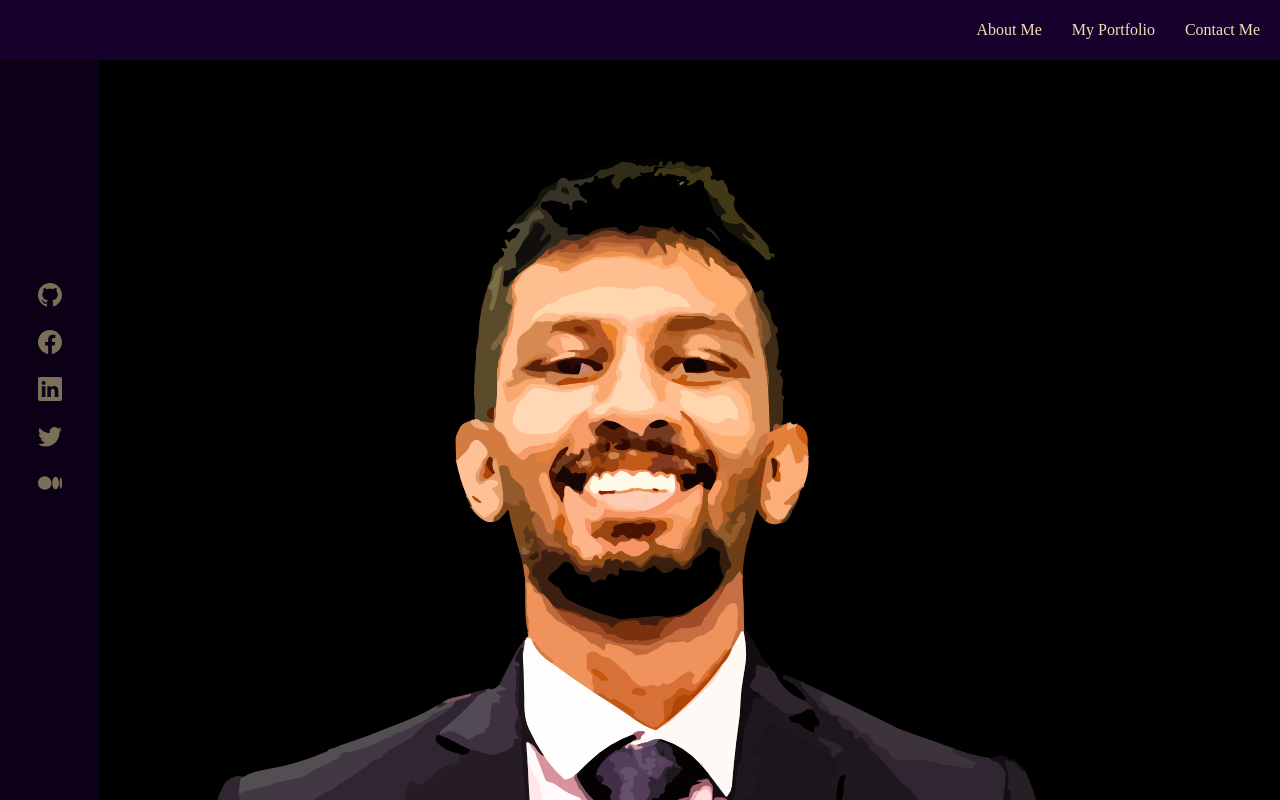
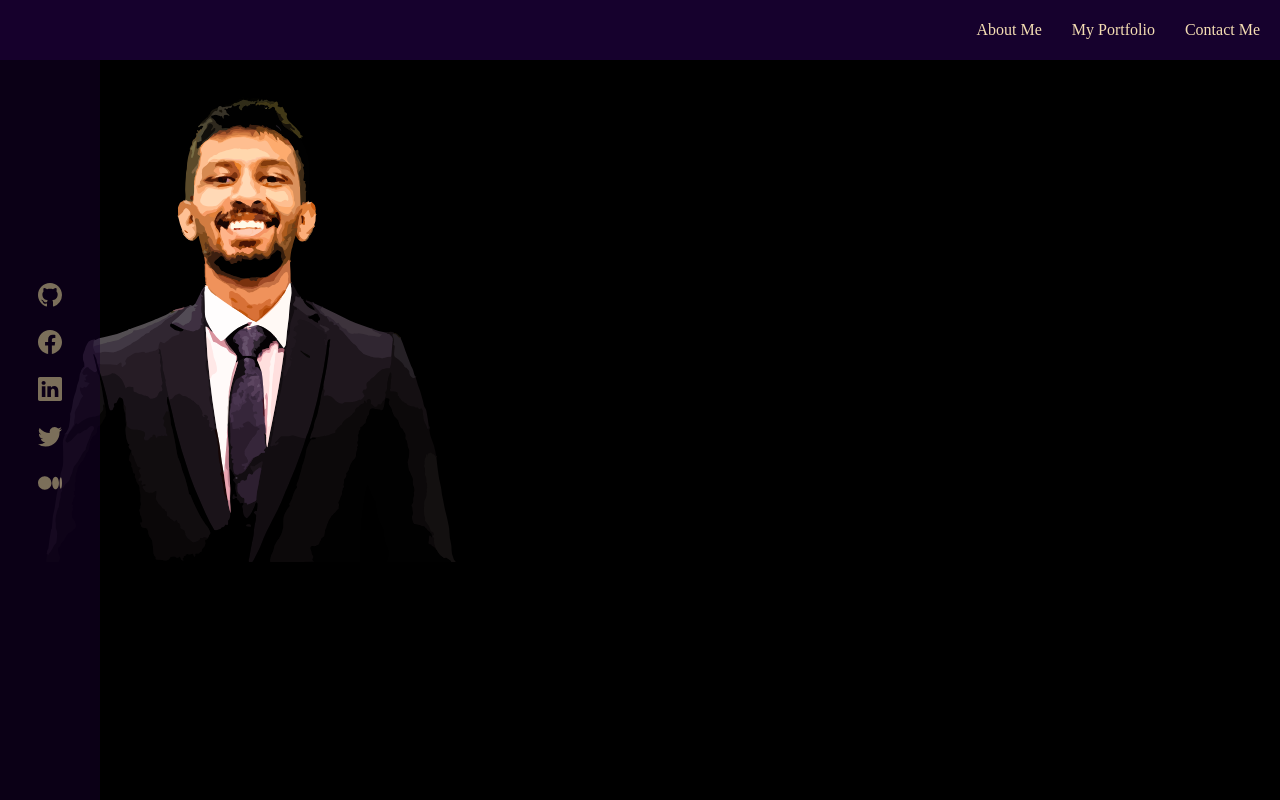
Before and after one commit to SuhadVindula/suhadvindula.com, a plain HTML site: page index.html in a window 1280 px wide. Shown: the top 800 px of the page. Drawn offline with Linux system fonts and the light colour scheme.

Commit message:
stylechnge-2

```diff
--- a/css/style.css
+++ b/css/style.css
@@ -71,6 +71,18 @@ main>div{
     /* background-image: url("/img/sample00.png"); */
 
 }
+#start{
+    left:50%;
+}
+#my-pic{
+    width: 500px;
+
+
+
+}
+
+
+
 #about-me{
     background-color: chartreuse;
     background-image: url("/img/sample 2.png");
--- a/index.html
+++ b/index.html
@@ -57,8 +57,13 @@
 
         <div id="start">
             <div>
-                <div>
+                <div id="my-pic">
                     <img src="/img/mwphoto.svg" alt="me" >
+                </div>
+            </div>
+            <div>
+                <div id="quote">
+                    <span></span>
                 </div>
             </div>
 
```
